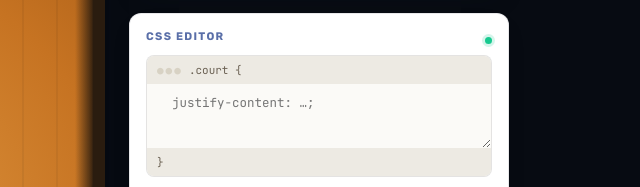
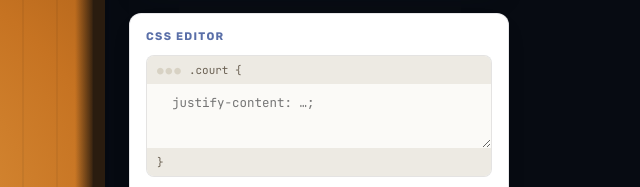
Before and after one commit to Ori-Pe/flexbox-hoops, a website with bundled scripts: page index.html in a window 1280 px wide. Shown: the part 273-460 px from the top of the page, 423-1063 px from the left. Built offline with nearby package versions, Linux system fonts and the light colour scheme.

Commit message:
remove live-dot indicator from CSS editor panel header

```diff
--- a/css/styles.css
+++ b/css/styles.css
@@ -596,14 +596,7 @@ body {
 }
 .hint-text { margin: var(--space-2) 0 0; font-size: 12.5px; line-height: 1.5; color: var(--navy-600); }
 
-.panel-card__header { display: flex; align-items: center; justify-content: space-between; margin-bottom: var(--space-1); }
-.live-dot {
-  width: 7px;
-  height: 7px;
-  border-radius: 50%;
-  background: var(--teal-500);
-  box-shadow: 0 0 0 3px rgba(23, 201, 143, 0.18);
-}
+.panel-card__header { display: flex; align-items: center; margin-bottom: var(--space-1); }
 
 .css-block {
   border: 1px solid var(--paper-line);
--- a/index.html
+++ b/index.html
@@ -76,7 +76,6 @@
         <section class="panel-card panel-card--editor">
           <div class="panel-card__header">
             <h2 class="panel-card__label">CSS Editor</h2>
-            <span class="live-dot" aria-hidden="true"></span>
           </div>
           <div id="editor-blocks"></div>
           <p class="check-message" id="check-message" role="status" aria-live="polite" hidden></p>
```
